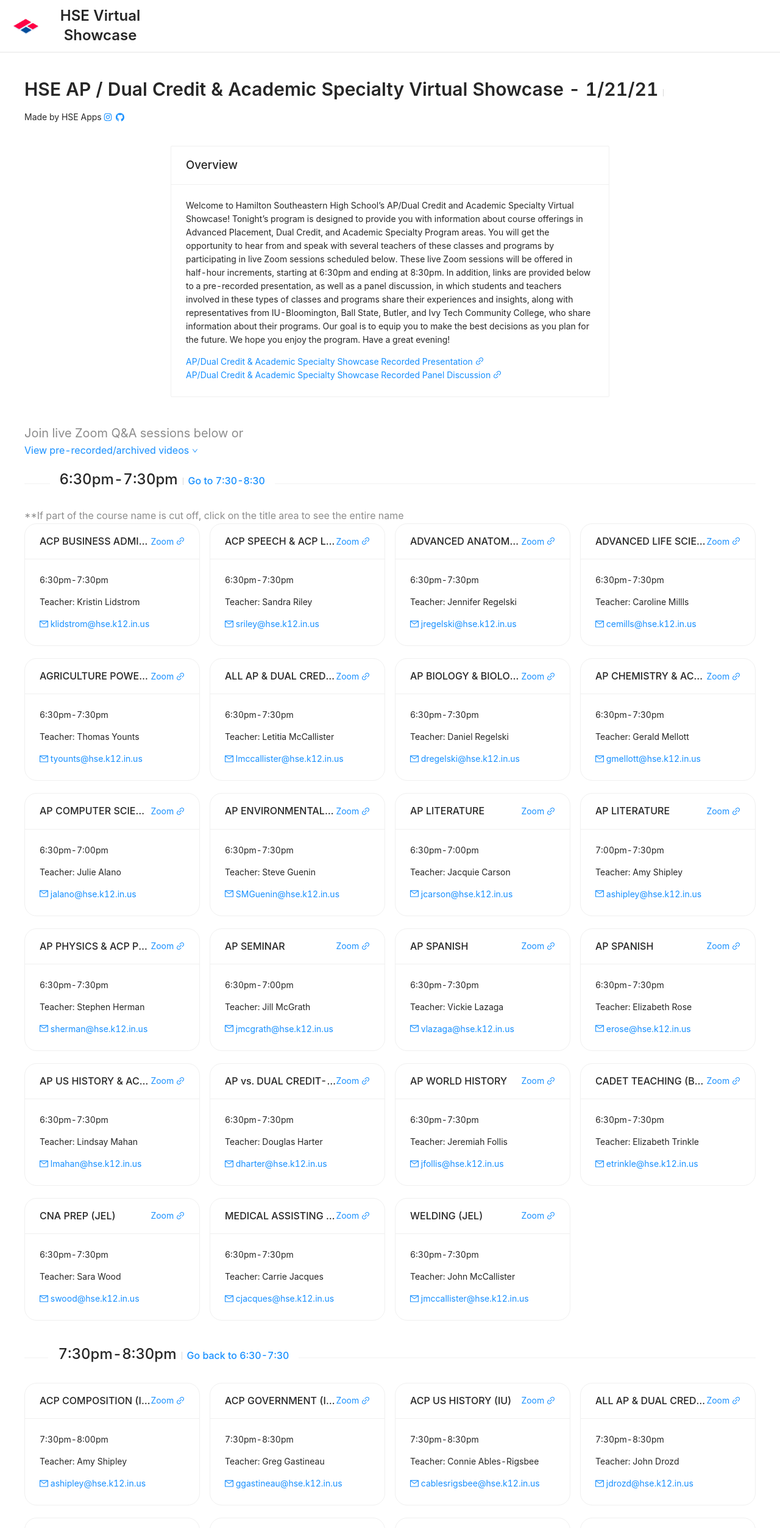
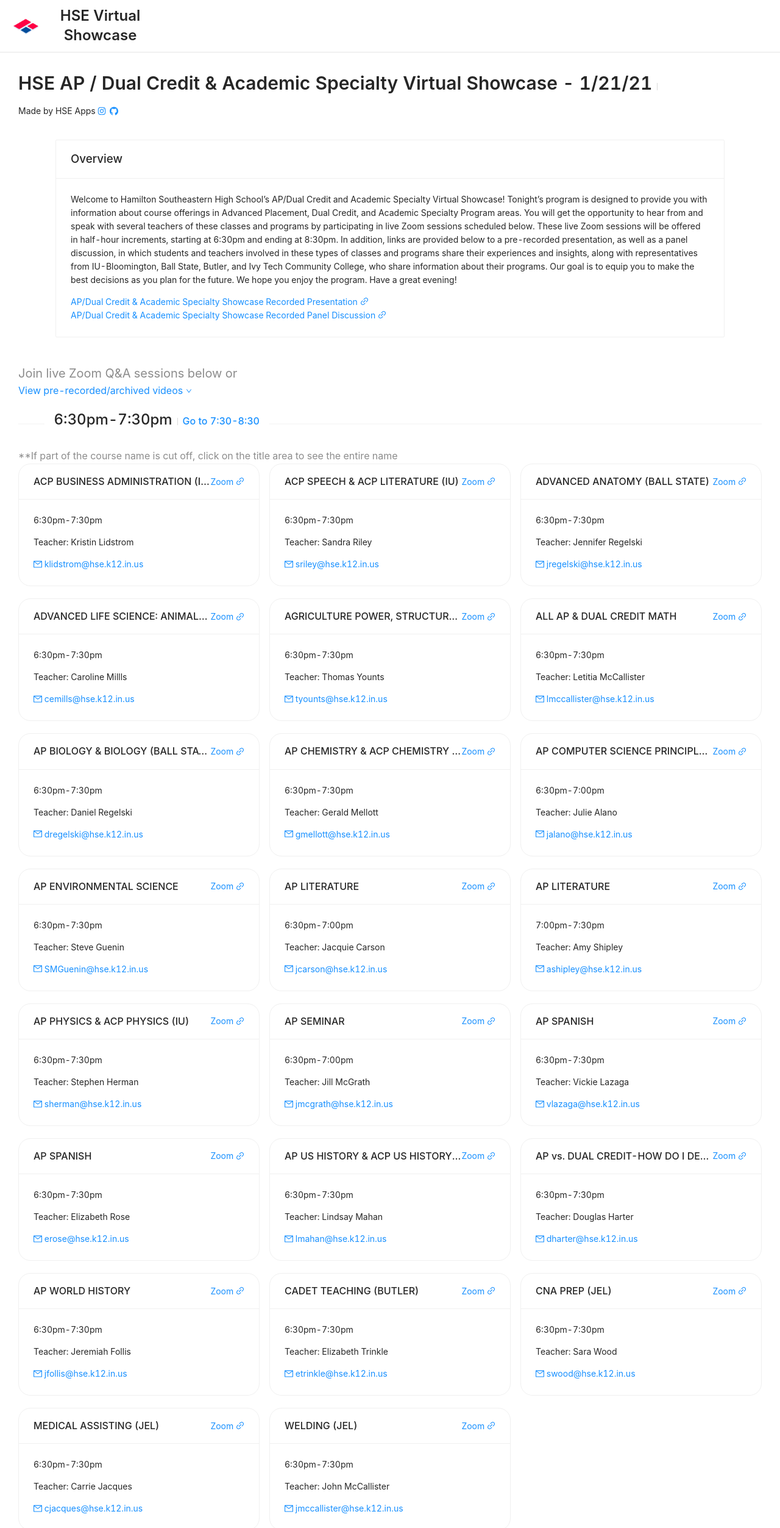
Before and after one commit to farbs03/AP_Showcase, a React (Create React App) app: page / in a window 1280 px wide. Shown: the top 2505 px of the page at 61% size. Built offline with nearby package versions, Linux system fonts and the light colour scheme.

Commit message:
improved mobile formatting

```diff
--- a/src/App.css
+++ b/src/App.css
@@ -5,7 +5,7 @@
 }
 .body {
   text-align: left;
-  margin: 40px;
+  margin: 30px;
 }
 .time-slot {
   display: flex;
@@ -42,5 +42,5 @@
 .overview {
   display: block;
   margin: auto;
-  width: 60%;
+  width: 90%;
 }
--- a/src/views/Home.js
+++ b/src/views/Home.js
@@ -116,8 +116,8 @@ class Home extends React.Component {
                                 xs: 1,
                                 sm: 1,
                                 md: 2,
-                                lg: 3,
-                                xl: 4,
+                                lg: 2,
+                                xl: 3,
                                 xxl: 3,
                             }}
                             dataSource={sec1}
@@ -145,8 +145,8 @@ class Home extends React.Component {
                                 xs: 1,
                                 sm: 1,
                                 md: 2,
-                                lg: 3,
-                                xl: 4,
+                                lg: 2,
+                                xl: 3,
                                 xxl: 3,
                             }}
                             dataSource={sec2}
```
Also changed, not shown: 1 other file (tests, documents, lock files or other folders).
